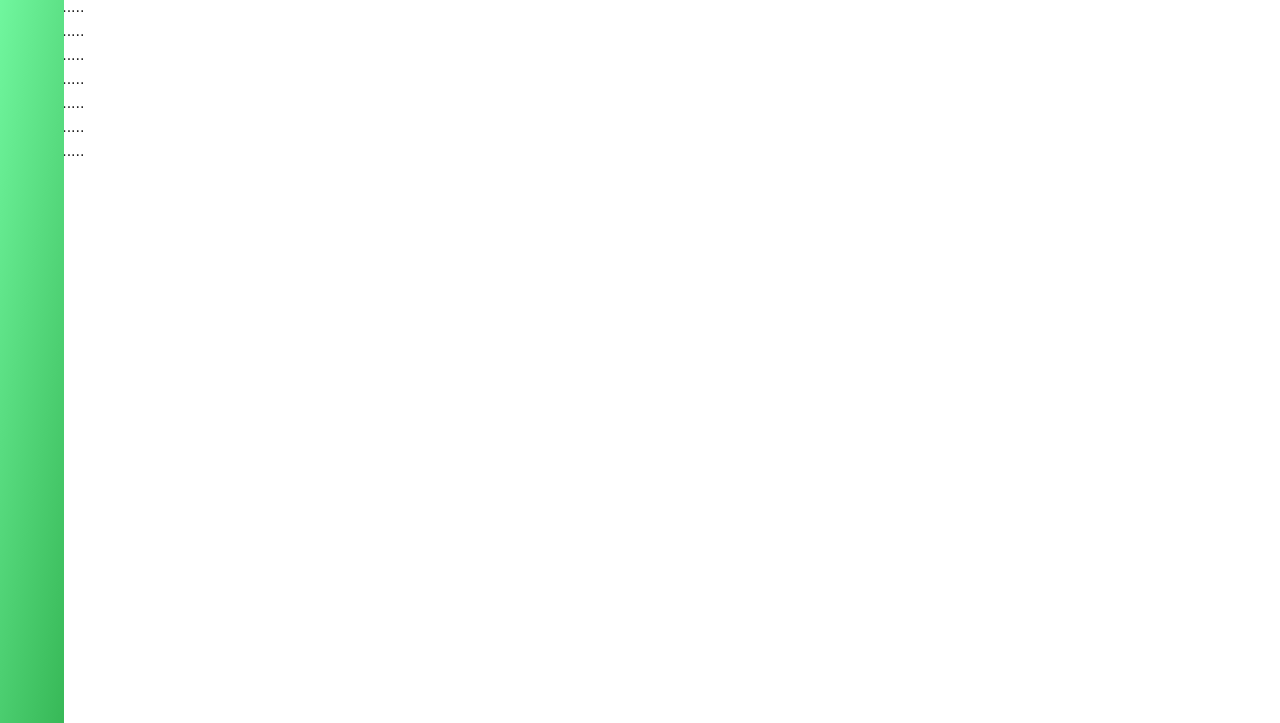
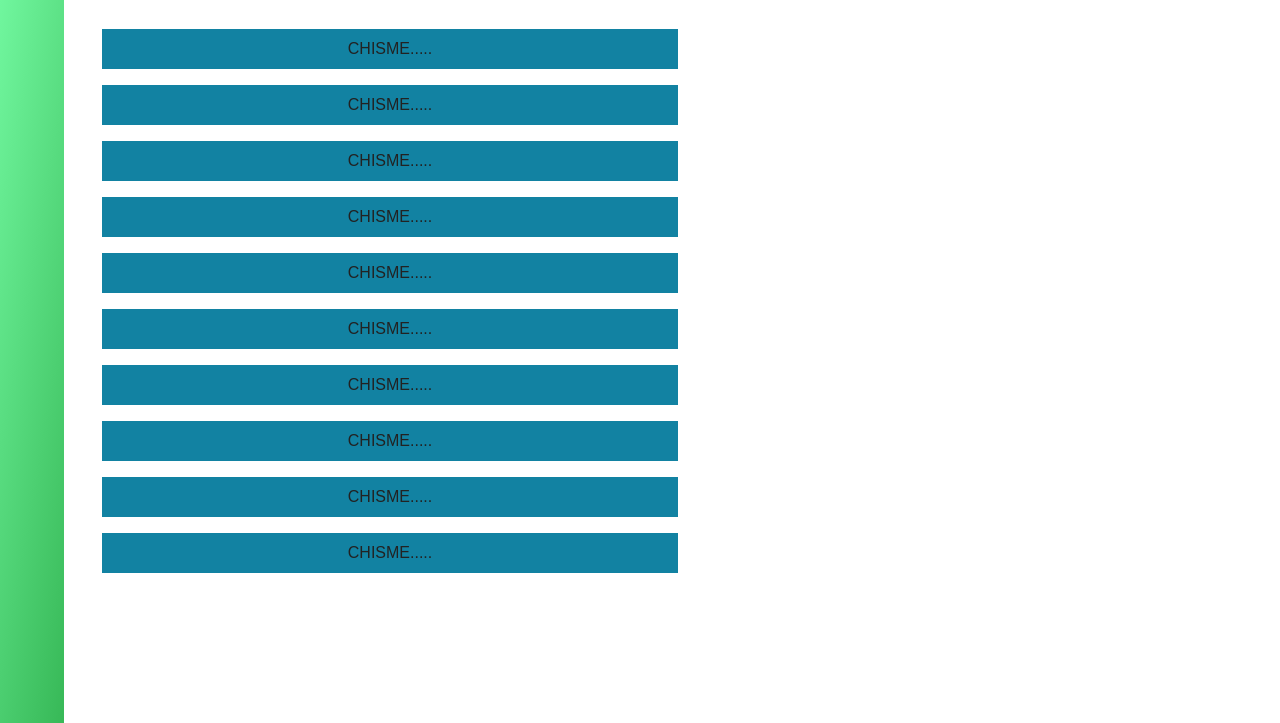
Before and after one commit to Drei109/SinPaltasProject, a website: page dashboard.html in a window 1280 px wide. Shown: the part 77-800 px from the top of the page. Drawn offline with nearby package versions, Linux system fonts and the light colour scheme; files that its build step writes are made by us from their sources; some icons are missing.

Commit message:
Update style.scss

```diff
--- a/scss/style.scss
+++ b/scss/style.scss
@@ -1,2 +1,3 @@
 @import "base/normalize";
 @import "layout/header";
+@import "layout/prueba";
```
